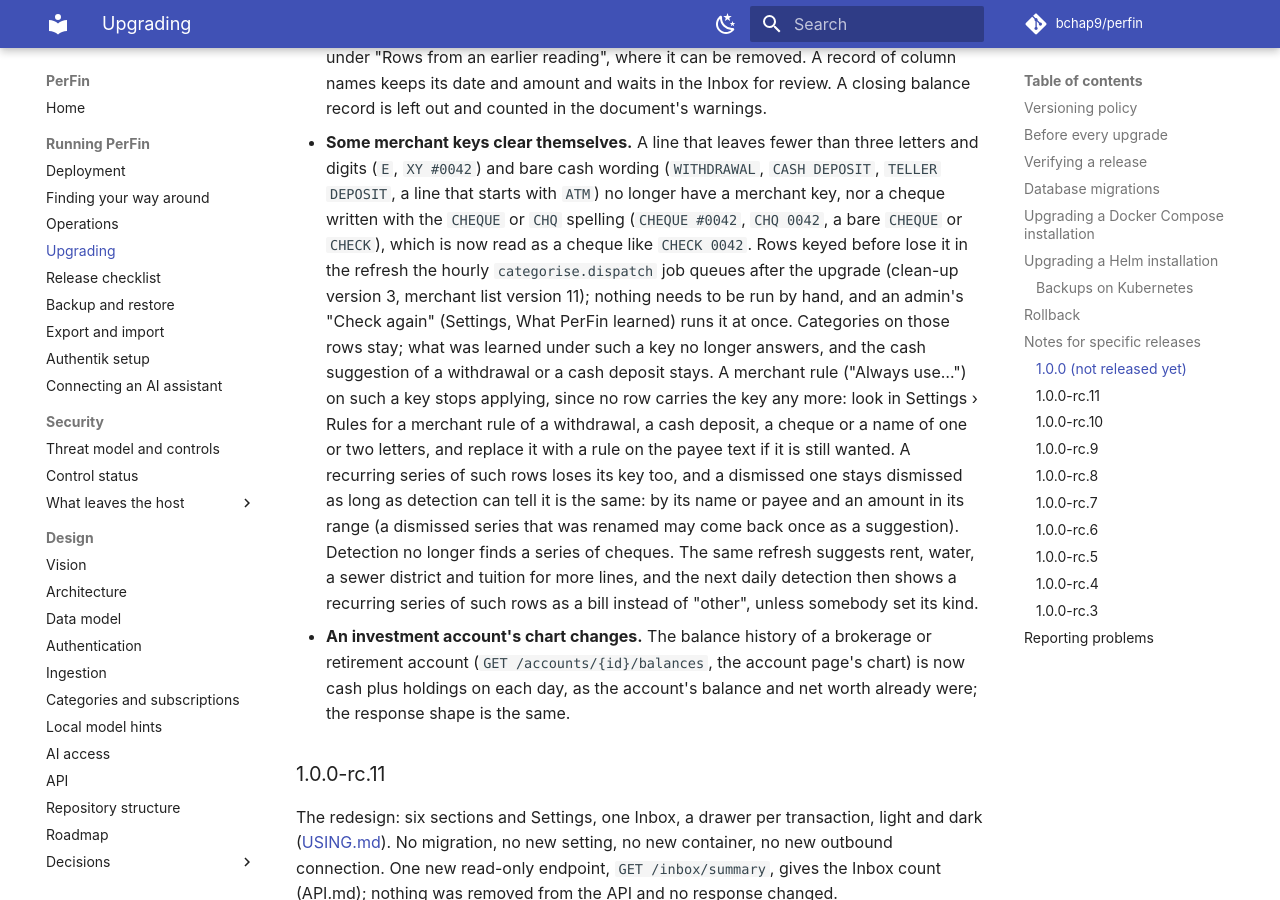
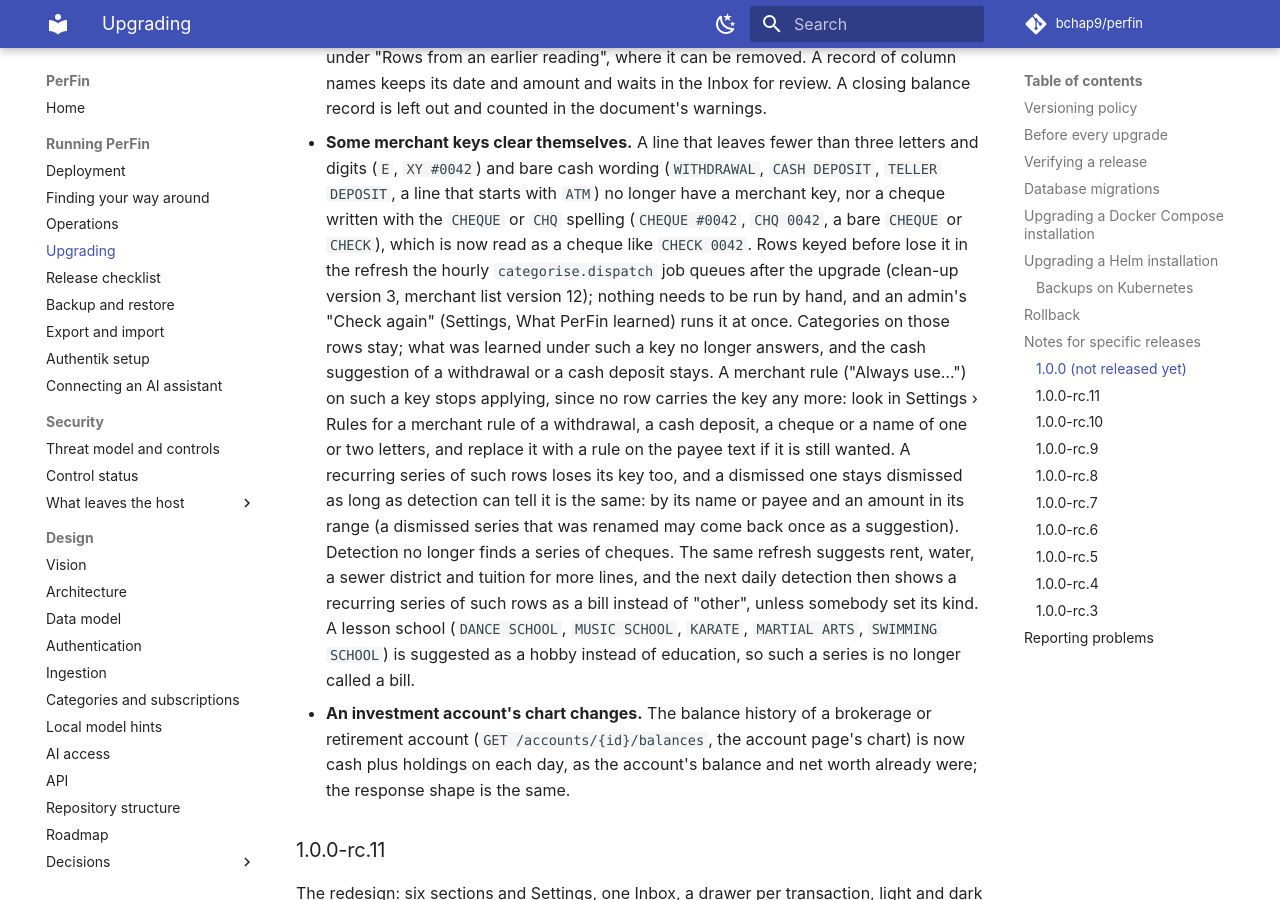
Before and after one commit to Bchap9/PerFin, an MkDocs documentation site: the page built from docs/UPGRADING.md, in a window 1280 px wide and 900 px high, scrolled down 6953 px. Built offline with MkDocs 1.6.1 and Material for MkDocs 9.7.7, drawn with Linux system fonts in a browser that asks for light colours; comment, search, counter and statistics services are not loaded.

Commit message:
fix(categorisation): a dance, music, karate or swimming school is a pastime
The generic keyword "school" suggested family.education for any lesson
school, and an education suggestion makes an unfiled series a bill. The
phrases "swimming school", "dance school", "music school", "karate" and
"martial arts" now suggest leisure.hobbies, as "swim school" does, and
are read before "school"; a driving school stays education. The keyword
list's size bound for 1.0 is 100 to 160 (it held 147 of 150). Merchant
list version 12.

Co-Authored-By: Claude Opus 5.5 <noreply@anthropic.com>
Claude-Session: https://claude.ai/code/session_01HRK1FXsJCfeh3aUokzUEVJ

```diff
--- a/docs/UPGRADING.md
+++ b/docs/UPGRADING.md
@@ -320,7 +320,7 @@ need it ([PORTABILITY.md](PORTABILITY.md)).
   `CHEQUE` or `CHQ` spelling (`CHEQUE #0042`, `CHQ 0042`, a bare `CHEQUE`
   or `CHECK`), which is now read as a cheque like `CHECK 0042`. Rows keyed
   before lose it in the refresh the hourly `categorise.dispatch` job
-  queues after the upgrade (clean-up version 3, merchant list version 11);
+  queues after the upgrade (clean-up version 3, merchant list version 12);
   nothing needs to be run by hand, and an admin's "Check again" (Settings,
   What PerFin learned) runs it at once. Categories on those rows stay;
   what was learned under such a key no longer answers, and the cash
@@ -336,7 +336,9 @@ need it ([PORTABILITY.md](PORTABILITY.md)).
   a series of cheques. The same refresh suggests rent, water, a sewer
   district and tuition for more lines, and the next daily detection then
   shows a recurring series of such rows as a bill instead of "other",
-  unless somebody set its kind.
+  unless somebody set its kind. A lesson school (`DANCE SCHOOL`, `MUSIC
+  SCHOOL`, `KARATE`, `MARTIAL ARTS`, `SWIMMING SCHOOL`) is suggested as a
+  hobby instead of education, so such a series is no longer called a bill.
 - **An investment account's chart changes.** The balance history of a
   brokerage or retirement account (`GET /accounts/{id}/balances`, the
   account page's chart) is now cash plus holdings on each day, as the
```
Also changed, not shown: CHANGELOG.md (+4 -1 lines), backend/app/domain/categorisation/data/README.md (+1 -1 lines), 4 other files.
